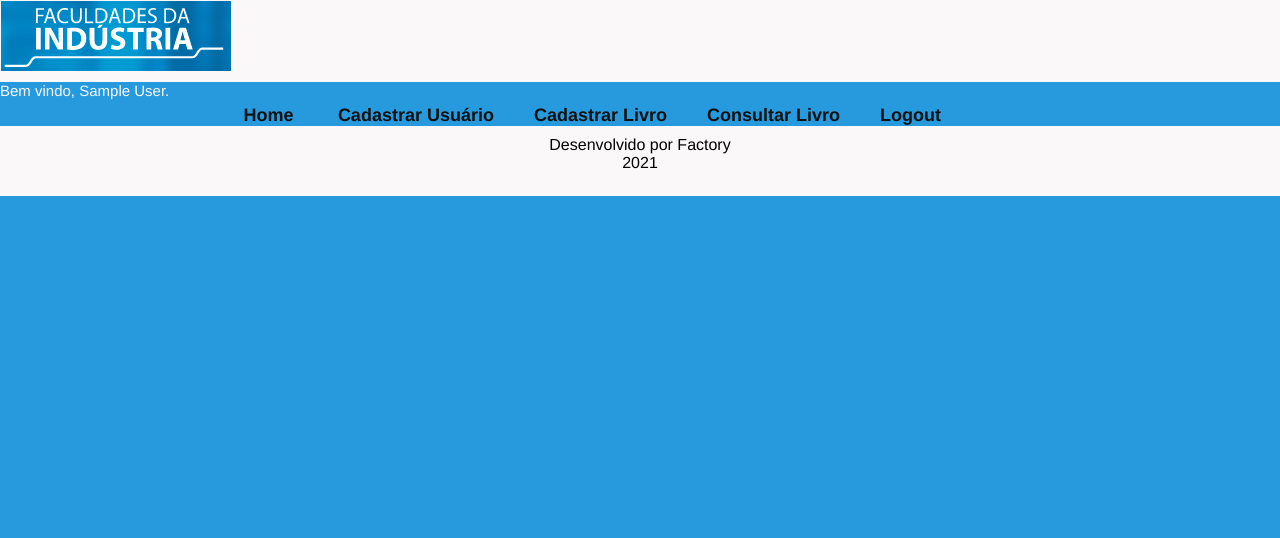
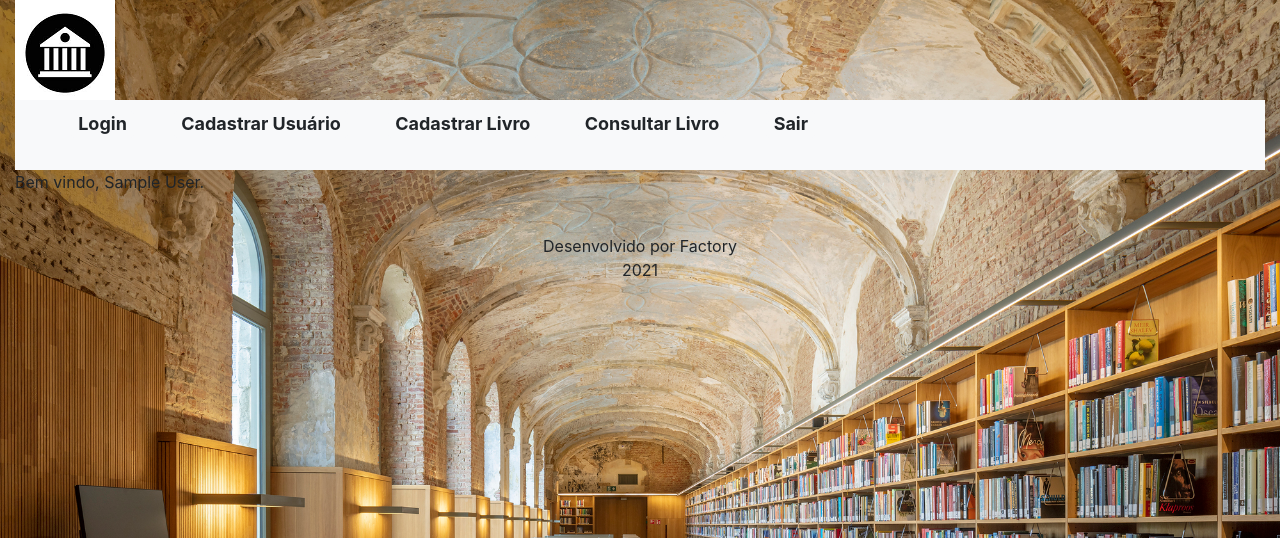
Before and after one commit to marciosubtil83/Biblioteca, a PHP site: page /index.php?requisicao=home in a window 1280 px wide. Shown: the top 538 px of the page. Run offline with PHP 8.4, Linux system fonts and the light colour scheme; the visitor is signed in with stand-in values (Sample User, id 1).

Commit message:
202129111116
Alteração com Bootstrap

```diff
--- a/estilo.css
+++ /dev/null
@@ -1,200 +0,0 @@
-P{
-    color:	rgb(250, 248, 248);
-    font-size: 15px;
-    font-family:  Helvetica,Arial ;
-
-}
-
-
-
-body{
-    background-color: rgb(38, 154, 221);
-}
-*{
-    margin: 0;
-    padding: 0;
-    font-family: Helvetica,Arial;
-}
-
-
-header{
-    background-color:  rgb(250, 248, 248);
-    height: 80px;
-    padding: 1px;
-
-}
-
-footer{
-    clear:both;
-    background-color: rgb(250, 248, 248);
-    height: 50px;
-    text-align: center;
-    padding: 10px;
-
-}
-
-h1{
-    color:rgb(250, 248, 248);
-    text-shadow: 1px 1px 1px #111111;
-    text-align: center;
-    margin: 0 0 10px 0;
-    font-family: Helvetica,Arial;
-
-}
-h2{
-    color:rgb(250, 248, 248);
-    text-align: center;
-    margin: 0 0 1px 0;
-    font-family: Helvetica,Arial;
-    padding: 1px;
-}
-h3{
-    color:rgb(250, 248, 248);
-    text-align: center;
-    margin: 0 0 1px 0;
-    font-family: Helvetica,Arial;
-    padding: 1px;
-}
-
-table {
-    margin: 20px auto;
-    width: auto;
-}
-th, td {
-    border: 1px Solid Black;
-    min-width: 30px;
-}
-
-#tblTextCenter{
-    text-align: center;
-}
-.error{
-    color:rgb(250, 248, 248);
-    text-shadow: 1px 1px 1px #111111;
-    text-align: center;
-    margin: 0 0 10px 0;
-    font-family: Helvetica,Arial;
-}
-
-
-#principal{
-    background-image: url('Images/Background.jpg');
-    clear:both;
-    background-size: 100%;
-    min-height: 500px;
-    padding: 1px;
-
-
-}
-
-#logo{
-    float:left;
-
-
-}
-#menu{
-    margin-top: 30px;
-    float: right;
-}
-
-#menu a{
-    padding: 40px 20px;
-    text-decoration: none;
-    color: #111;
-    font-size: 18px;
-
-
-}
-
-#menu a:hover{
-    background-color: #ADD8E6;
-    color: rgb(250, 248, 248);
-
-
-}
-
-.container{
-    width: 960px;
-    margin: 0, auto;
-    text-align: center;
-
-}
-
-.efeito{
-background-color: 0, 0, 0, 0.5;
-padding: 20px 0 20px 0;
-}
-
-.resumo{
-    padding: 1px;
-    text-decoration: none;
-    color: rgb(250, 248, 248);
-    font-size: 18px;
-    width: 400px;
-    margin: 10px;
-    float: left;
-}
-
-form {
-    font-family: Helvetica,Arial;
-    font-size: 15px;
-    /*background-color: 	#F0FFFF;*/
-    max-width: 500px;
-}
-input{
-    width: 200px;
-    padding: 10px;
-    color: black;
-    margin-left: 20px;
-    margin-top: 10px;
-    border-radius: 5px;
-    border: 1px solid;
-}
-
-textarea {
-    width: 218px;
-    padding: 40px;
-    color: black;
-    margin-left: 1px;
-    margin-top: 10px;
-    border-radius: 5px;
-    border: 1px solid;
-}
-
-
-
-input:hover, textarea:hover, input:focus, textarea:focus {
-    border-color: #000066;
-    box-shadow: 5px 0px 9px #4682B4;
-    background-color: #ADD8E6;
-    color: black;
-    font-weight: bold;
-}
-
-.enviar {
-    background-color: #ADD8E6;
-    height: 40px;
-    width: 100px;
-    font-weight: bold;
-    border-radius: 5px;
-    -webkit-border-radius: 5px;
-    -moz-border-radius: 5px;
-    border: 1px solid;
-    color: black;
-}
-
-.disciplina {
-    color: red;
-    font-weight: bold;
-}
-
-a{
-    color:rgb(211,211,211);
-    text-decoration: none;
-    font-weight: bold;
-}
-
-a:hover{ /*pseudo-classe que muda as características do link quando o mouse passa por cima*/
-    color: rgb(90, 70, 70);
-    text-decoration: underline;
-}
--- /dev/null
+++ b/estilos/estilo.css
@@ -0,0 +1,12 @@
+
+/* Chrome, Safari, Edge, Opera */
+input::-webkit-outer-spin-button,
+input::-webkit-inner-spin-button {
+  -webkit-appearance: none;
+  margin: 0;
+}
+
+/* Firefox */
+input[type=number] {
+  -moz-appearance: textfield;
+}
--- /dev/null
+++ b/estilos/estilo_login.css
@@ -0,0 +1,87 @@
+body{
+	background:url('http://localhost/Biblioteca/imagens/Library.jpg');
+	background-size: cover;
+	background-repeat:no-repeat;
+}
+
+h4{
+	color:white;
+}
+
+.icon i{
+	color:white;
+	font-size:120px;
+	cursor:pointer;
+}
+
+#form{
+	margin: auto;
+	background:#eee;
+	width:380px;
+	display: flex;
+	margin-top:5%;
+	border-radius:5px;
+	box-shadow:0 0 3px 3px white;
+	background:rgba(0,0,0,0.7);
+}
+
+#form #content{
+	margin:20px;
+
+}
+#formu{
+margin-top:-30px;
+}
+
+
+input{
+    -webkit-transition: border-color .15s ease-in-out,-webkit-box-shadow .15s ease-in-out;
+    transition: border-color .15s ease-in-out,-webkit-box-shadow .15s ease-in-out;
+    -o-transition: border-color .15s ease-in-out,box-shadow .15s ease-in-out;
+    transition: border-color .15s ease-in-out,box-shadow .15s ease-in-out;
+    transition: border-color .15s ease-in-out,box-shadow .15s ease-in-out,-webkit-box-shadow .15s ease-in-out;
+    outline: 0;
+    -webkit-box-shadow:none;
+    box-shadow:none;
+    border: none;
+    border-bottom: 1px solid #ced4da;
+    -webkit-border-radius: 0;
+    border-radius: 0;
+    -webkit-box-sizing: content-box;
+    box-sizing: content-box;
+    background-color: transparent;
+    height:45px;
+    margin-top:45px;
+    width:340px;
+    border-bottom:2px solid white;
+    color:white;
+}
+
+input:hover{
+ border-bottom:1px solid white;
+}
+
+
+#form #content button{
+ -webkit-box-shadow: 0 2px 5px 0 rgba(0,0,0,.16), 0 2px 10px 0 rgba(0,0,0,.12);
+    box-shadow: 0 2px 5px 0 rgba(0,0,0,.16), 0 2px 10px 0 rgba(0,0,0,.12);
+    padding: .84rem 2.14rem;
+    font-size: .99rem;
+    -webkit-transition:color .15s ease-in-out,background-color .15s ease-in-out,border-color .15s ease-in-out,-webkit-box-shadow .15s ease-in-out;
+    transition: color .15s ease-in-out,background-color .15s ease-in-out,border-color .15s ease-in-out,-webkit-box-shadow .15s ease-in-out;
+    -o-transition: color .15s ease-in-out,background-color .15s ease-in-out,border-color .15s ease-in-out,box-shadow .15s ease-in-out;
+    transition: color .15s ease-in-out,background-color .15s ease-in-out,border-color .15s ease-in-out,box-shadow .15s ease-in-out;
+    transition: color .15s ease-in-out,background-color .15s ease-in-out,border-color .15s ease-in-out,box-shadow .15s ease-in-out,-webkit-box-shadow .15s ease-in-out;
+    margin: .375rem;
+    border: 0;
+    -webkit-border-radius: .125rem;
+    border-radius: .125rem;
+    cursor: pointer;
+    text-transform: uppercase;
+    white-space: normal;
+    word-wrap: break-word;
+    color:#fff;
+    background-color:#007bff!important;
+    margin-top:40px;
+    width:100%;
+}
--- a/home.php
+++ b/home.php
@@ -1,4 +1,10 @@
 <!DOCTYPE html>
 <html>
+    <head>
+        <title>Biblioteca</title>
+        <link rel="stylesheet" type="text/css" href="estilos/estilo_login.css">
+    </head>
+
+
 
 </html>
--- a/index.php
+++ b/index.php
@@ -16,34 +16,41 @@
     <head>
         <title>Biblioteca</title>
     </head>
-    <link rel="stylesheet" type="text/css" href="estilo.css">
     <meta charset="utf-8">
+    <meta name="viewport" content="width=device-width, initial-scale=1, shrink-to-fit=no">
+    <!-- Bootstrap CSS -->
+    <link rel="stylesheet" href="https://stackpath.bootstrapcdn.com/bootstrap/4.1.3/css/bootstrap.min.css" integrity="sha384-MCw98/SFnGE8fJT3GXwEOngsV7Zt27NXFoaoApmYm81iuXoPkFOJwJ8ERdknLPMO" crossorigin="anonymous">
+    <!--<link rel="shortcut icon" type="image/x-icon" href="imagens/favicon.ico">-->
+    <link rel="stylesheet" type="text/css" href="estilos/estilo.css">
 
     <body>
         <header>
-            <div class="container">
-                <div id="logo">
+            <div class="container-fluid">
+                <div class="row">
+                    <div class="col-3">
                         <img src="imagens/logo.png">
                     </div>
-                <div id="menu">
-                    <a href="index.php?requisicao=home">Home</a>
+                </div>
+                <nav class="navbar navbar-expand-lg navbar-light bg-light">
+                <!--<h4><ul class='nav-item'><a href="index.php?requisicao=home"class='badge badge-light'>Home</a></ul></h4>-->
+                <h4><ul class='nav-item'><a href="index.php?requisicao=login"class='badge badge-light'>Login</a></ul></h4>
                     <?php
                         if( isset($_SESSION['login']) ){
                             if($_SESSION['permissao'] == 9){ #administrador
-                                echo '<a href="index.php?requisicao=userCad">Cadastrar Usuário</a>';
-                                echo '<a href="index.php?requisicao=livroCadastro">Cadastrar Livro</a>';
+                                echo "<h4><ul class='nav-item'><a href='index.php?requisicao=userCad'class='badge badge-light'>Cadastrar Usuário</a></ul></h4>";
+                                echo "<h4><ul class='nav-item'><a href='index.php?requisicao=livroCadastro'class='badge badge-light'>Cadastrar Livro</a></ul></h4>";
                             }
-                            echo '<a href="index.php?requisicao=livroConsulta">Consultar Livro</a>';
-                            echo '<a href="index.php?requisicao=logout">Logout</a>';
+                            echo "<h4><ul class='nav-item'><a href='index.php?requisicao=livroConsulta'class='badge badge-light'>Consultar Livro</a></ul></h4>";
+                            echo "<h4><ul class='nav-item'><a href='index.php?requisicao=logout'class='badge badge-light'>Sair</ul></h4></a>";
                         }
-                        else
-                            echo '<a href="index.php?requisicao=login">Login</a>';
                     ?>
-                </div>
+
+
+                </nav>
             </div>
         </header>
 
-        <div>
+        <div class="container-fluid">
             <?php
                 if( isset($_SESSION['login']) ){
                     if($_SESSION['permissao'] == 8) #Professor
@@ -54,6 +61,7 @@
             ?>
             <br>
         </div>
+        <div class="container-fluid">
                 <?php
                     switch($_GET['requisicao']){
                         case "consulta":
@@ -87,8 +95,22 @@
                             include(__DIR__."/404.php");
                     }
                 ?>
+        </div>
+        <script src="https://code.jquery.com/jquery-3.3.1.slim.min.js" integrity="sha384-q8i/X+965DzO0rT7abK41JStQIAqVgRVzpbzo5smXKp4YfRvH+8abtTE1Pi6jizo" crossorigin="anonymous"></script>
+        <script src="https://cdnjs.cloudflare.com/ajax/libs/popper.js/1.14.3/umd/popper.min.js" integrity="sha384-ZMP7rVo3mIykV+2+9J3UJ46jBk0WLaUAdn689aCwoqbBJiSnjAK/l8WvCWPIPm49" crossorigin="anonymous"></script>
+        <script src="https://stackpath.bootstrapcdn.com/bootstrap/4.1.3/js/bootstrap.min.js" integrity="sha384-ChfqqxuZUCnJSK3+MXmPNIyE6ZbWh2IMqE241rYiqJxyMiZ6OW/JmZQ5stwEULTy" crossorigin="anonymous"></script>
+
     </body>
 
-    <footer>Desenvolvido por Factory<br>2021</footer>
+    <footer>
+
+        <div class="row">
+            <div class="col-12">
+                <p class="text-center">Desenvolvido por Factory <br> 2021</p>
+
+            </div>
+        </div>
+
+    </footer>
 
 </html>
```
Also changed, not shown: livCad.php (+11 -2 lines), livCon.php (+8 -0 lines), login.php (+23 -6 lines), usuarios.php (+8 -0 lines), imagens/Icon.jpg (added), imagens/Library.jpg (added), imagens/logo.png. Lines whose indentation alone changed are shown as unchanged.
